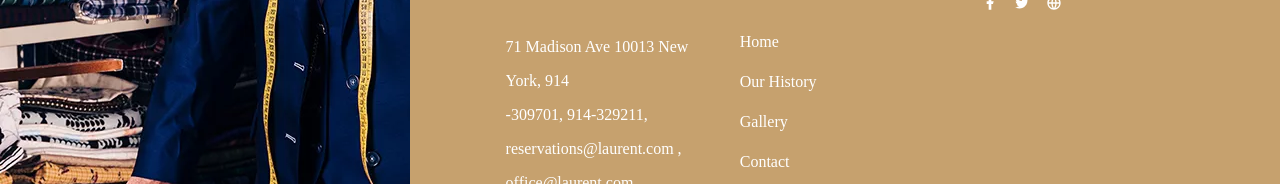
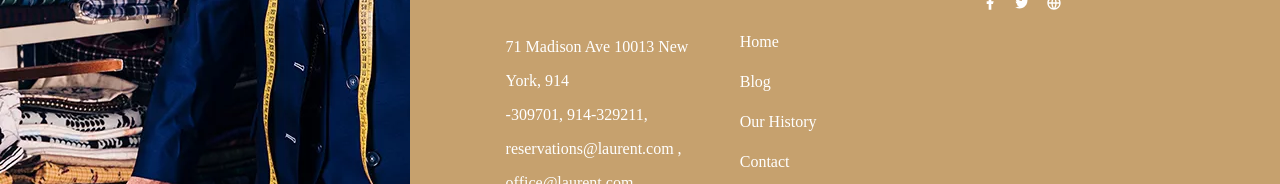
Before and after one commit to masoudh7676/tailor, a React (Vite) app: page /tailor/blog in a window 1280 px wide. Shown: the part 3563-3747 px from the top of the page. Built offline with nearby package versions, Linux system fonts and the light colour scheme; a web font is replaced by a local one.

Commit message:
fixed some bugs

```diff
--- a/src/components/Footer.jsx
+++ b/src/components/Footer.jsx
@@ -22,9 +22,9 @@
                 <h5 className='fs-3 mb-5'>Links</h5>
                 <Nav className=' flex-column gap-3'>
                   <Link className='text-decoration-none text-white text-capitalize' to="/">Home</Link>
+                  <Link className='text-decoration-none text-white text-capitalize' to="/blog">blog</Link>
                   <Link className='text-decoration-none text-white text-capitalize' to="/history">Our History</Link>
-                  <Link className='text-decoration-none text-white text-capitalize' to="/gallery">Gallery</Link>
-                  <Link className='text-decoration-none text-white text-capitalize' to="contact">Contact</Link>
+                  <Link className='text-decoration-none text-white text-capitalize' to="/contact">Contact</Link>
                 </Nav>
               </Col>
               <Col >
```
